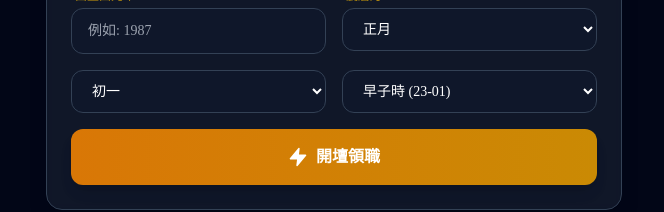
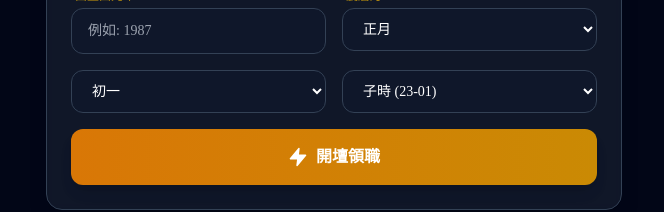
Before and after one commit to xvn5002036/vocation, a React (Vite) app: page / in a window 1280 px wide. Shown: the part 488-700 px from the top of the page, without its empty margins (306-970 px from the left). Built offline with nearby package versions, Linux system fonts and the light colour scheme.

Commit message:
Update mapping.js

```diff
--- a/src/constants/mapping.js
+++ b/src/constants/mapping.js
@@ -90,7 +90,7 @@ export const LUNAR_DAYS = [
 ];
 
 export const LUNAR_HOURS = [
-  "早子時 (23-01)", "丑時 (01-03)", "寅時 (03-05)", "卯時 (05-07)",
+  "子時 (23-01)", "丑時 (01-03)", "寅時 (03-05)", "卯時 (05-07)",
   "辰時 (07-09)", "巳時 (09-11)", "午時 (11-13)", "未時 (13-15)",
   "申時 (15-17)", "酉時 (17-19)", "戌時 (19-21)", "亥時 (21-23)"
 ];
```
